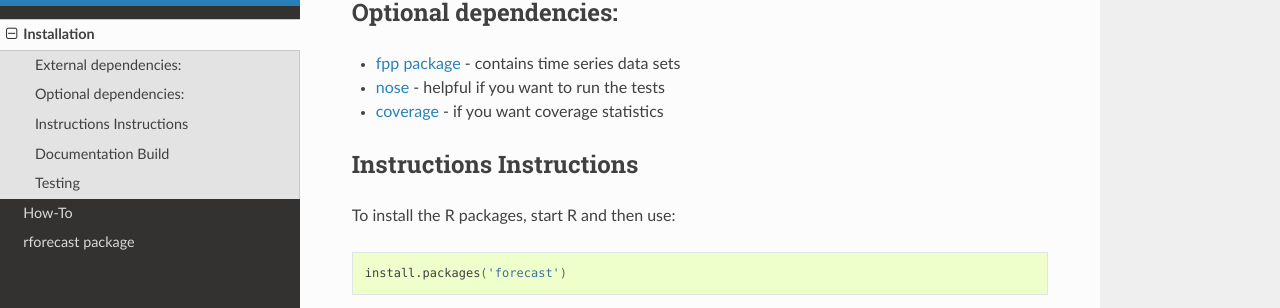
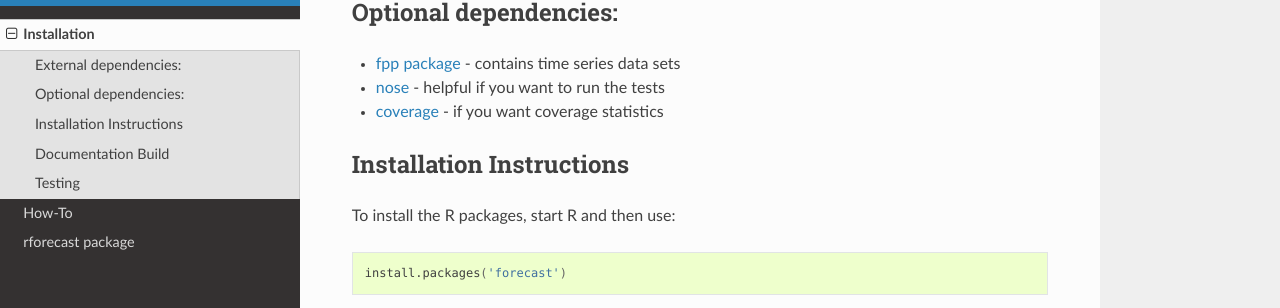
Before and after one commit to davidthaler/Python-wrapper-for-R-Forecast, a Sphinx documentation site: the page built from doc/installation.rst, in a window 1280 px wide and 900 px high, scrolled down 302 px. Shown: the part 112-420 px from the top of the window. Built offline with Sphinx 7.4.7 and the Read the Docs theme 2.0.0, drawn with Linux system fonts in a browser that asks for light colours.

Commit message:
Deleted unreferenced modules.rst and fixed typo in installation.rst

```diff
--- a/doc/installation.rst
+++ b/doc/installation.rst
@@ -26,7 +26,7 @@ Optional dependencies:
 .. _nose: https://pypi.python.org/pypi/nose/
 .. _coverage: https://pypi.python.org/pypi/coverage
 
-Instructions Instructions
+Installation Instructions
 -------------------------
 
 To install the R packages, start R and then use:
```
Also changed, not shown: doc/modules.rst (deleted, +0 -7 lines).
